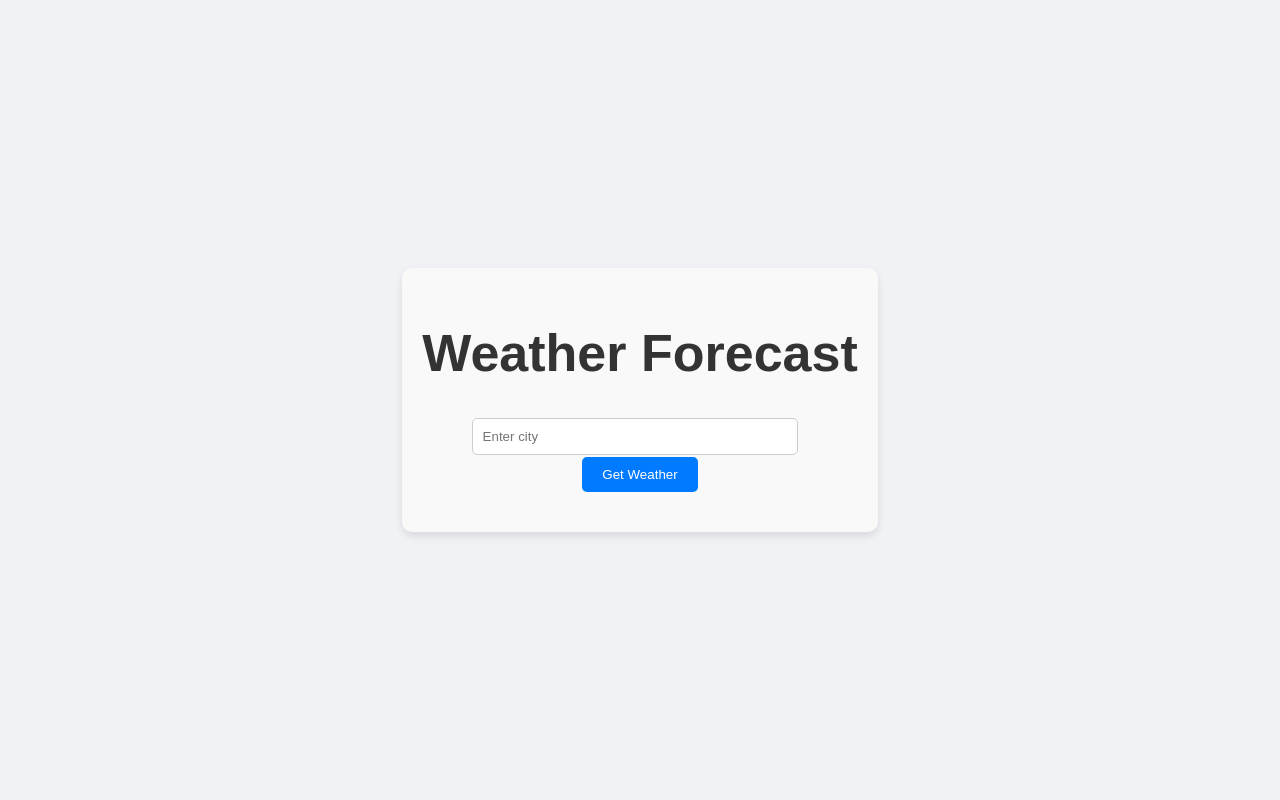
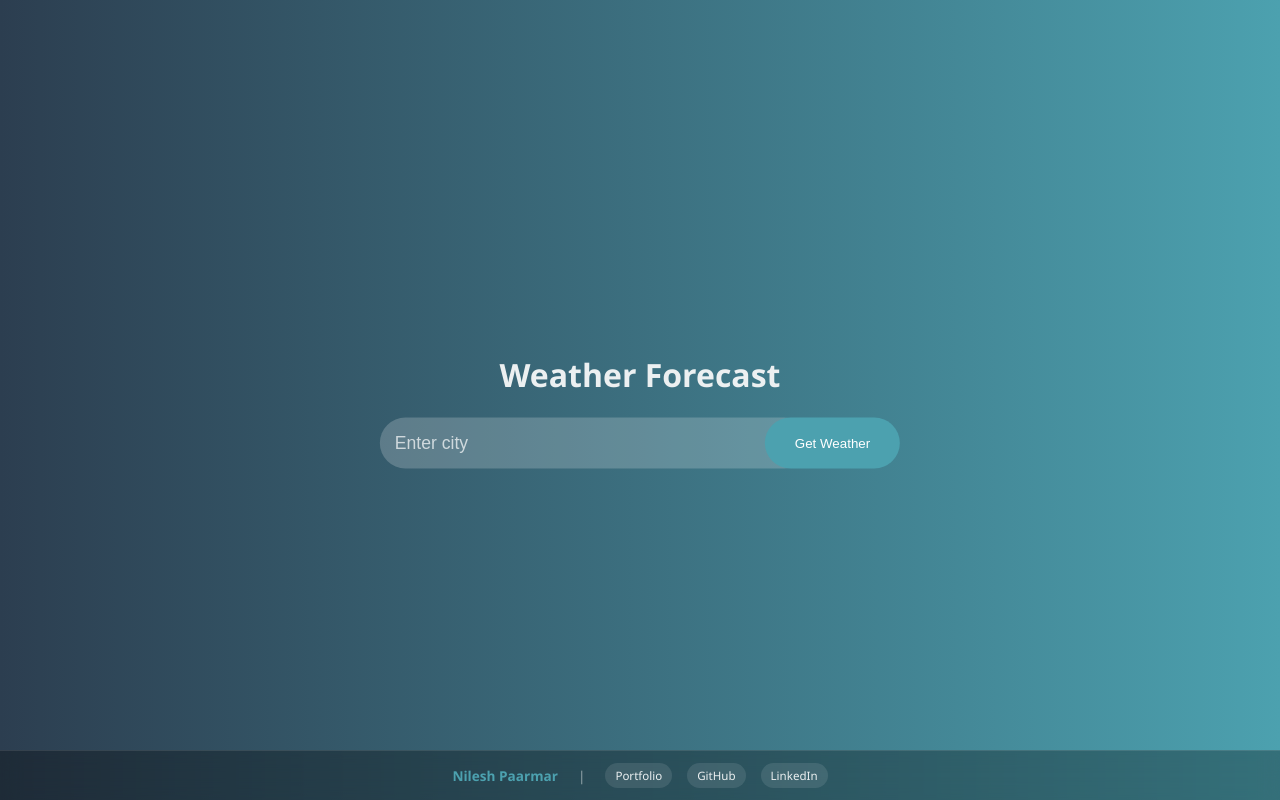
Before and after one commit to Nilesh-Parmar-05/weather-app, a React (Create React App) app: page / in a window 1280 px wide. Built offline with nearby package versions, Linux system fonts and the light colour scheme.

Commit message:
weathe ron left, forcast on right. search bar animation working.

```diff
--- a/src/App.css
+++ b/src/App.css
@@ -1,13 +1,11 @@
 /* src/App.css */
 
 .App {
-  text-align: center;
-  background-color: #f0f2f5;
-  min-height: 100vh;
   display: flex;
   flex-direction: column;
   align-items: center;
-  justify-content: center;
-  font-size: calc(10px + 2vmin);
-  color: #333;
+  height: 100vh;
+  width: 100vw;
+  box-sizing: border-box;
+  overflow: hidden; /* Prevent any scrolling at the app level */
 }
--- a/src/components/ForecastCard.js
+++ b/src/components/ForecastCard.js
@@ -13,7 +13,7 @@ const ForecastCard = ({ forecast }) => {
     <div className="forecast-card">
       <h3>{date}</h3>
       <img
-        src={`http://openweathermap.org/img/wn/${icon}.png`}
+        src={`http://openweathermap.org/img/wn/${icon}@2x.png`}
         alt={description}
       />
       <p className="temperature">{temp}°C</p>
--- a/src/components/Weather.css
+++ b/src/components/Weather.css
@@ -1,78 +1,137 @@
-
 /* src/components/Weather.css */
 
-.weather-container {
-  max-width: 600px;
-  margin: 50px auto;
-  padding: 20px;
-  text-align: center;
-  font-family: Arial, sans-serif;
-  border-radius: 10px;
-  box-shadow: 0 4px 8px rgba(0, 0, 0, 0.1);
-  background-color: #f9f9f9;
+.weather-app-container {
+  display: flex;
+  flex-direction: column;
+  width: 100%;
+  height: 100%;
+  transition: all 0.5s ease-in-out;
+}
+
+.search-container {
+  position: fixed;
+  top: 50%;
+  left: 50%;
+  transform: translate(-50%, -50%);
+  width: auto;
+  display: flex;
+  flex-direction: column;
+  align-items: center;
+  transition: all 0.5s ease-in-out;
+  z-index: 1001;
+}
+
+.weather-app-container.active .search-container {
+  top: 40px;
+  left: 40px;
+  transform: translate(0, 0);
+  align-items: flex-start;
+}
+
+.search-container h1 {
+  transition: opacity 0.3s ease-in-out;
+}
+
+.weather-app-container.active .search-container h1 {
+  opacity: 0;
+  height: 0;
+  margin: 0;
 }
 
 .search-bar {
-  margin-bottom: 20px;
+  display: flex;
+  justify-content: center;
   position: relative;
 }
 
 .search-bar input {
-  padding: 10px;
-  width: 70%;
-  margin-right: 10px;
-  border: 1px solid #ccc;
-  border-radius: 5px;
+  padding: 15px;
+  width: 400px;
+  border: none;
+  border-radius: 30px;
+  background: rgba(255, 255, 255, 0.2);
+  color: #ecf0f1;
+  font-size: 1.1em;
+  outline: none;
+  transition: background 0.3s;
+}
+
+.search-bar input::placeholder {
+  color: rgba(255, 255, 255, 0.7);
+}
+
+.search-bar input:focus {
+  background: rgba(255, 255, 255, 0.3);
 }
 
 .search-bar button {
-  padding: 10px 20px;
+  padding: 15px 30px;
   border: none;
-  background-color: #007bff;
+  background-color: #4ca1af;
   color: white;
-  border-radius: 5px;
+  border-radius: 30px;
   cursor: pointer;
+  margin-left: -45px;
+  transition: background-color 0.3s;
 }
 
 .search-bar button:hover {
-  background-color: #0056b3;
+  background-color: #5cc9d7;
 }
 
 .suggestions-list {
   position: absolute;
-  top: 100%;
+  top: 110%;
   left: 0;
-  right: 0;
-  background: white;
-  border: 1px solid #ccc;
-  border-top: none;
+  width: 400px;
+  background: rgba(255, 255, 255, 0.1);
+  backdrop-filter: blur(5px);
+  border-radius: 15px;
   list-style: none;
   margin: 0;
   padding: 0;
   z-index: 1000;
+  max-height: 200px;
+  overflow-y: auto;
 }
 
-.suggestions-list li {
-  padding: 10px;
-  cursor: pointer;
+.error {
+  color: #ff6b6b;
+  margin-top: 10px;
+  text-align: center;
 }
 
-.suggestions-list li:hover {
-  background-color: #f0f0f0;
+.weather-content {
+  display: flex;
+  flex-grow: 1;
+  width: 100%;
+  height: calc(100vh - 220px); /* More space for footer */
+  justify-content: space-between;
+  gap: 20px;
+  opacity: 0;
+  transform: translateY(20px);
+  transition: opacity 0.5s ease-in-out, transform 0.5s ease-in-out;
+  padding: 120px 20px 40px 20px; /* Added bottom padding for spacing */
+  box-sizing: border-box;
+  overflow: hidden; /* Prevent scrolling */
 }
 
-
-.error {
-  color: red;
-  margin-top: 10px;
+.weather-app-container.active .weather-content {
+  opacity: 1;
+  transform: translateY(0);
 }
 
 .weather-card {
-  margin-top: 20px;
-  padding: 20px;
-  border: 1px solid #ccc;
-  border-radius: 10px;
-  background-color: #fff;
+  flex: 0 0 45%; /* Fixed width to ensure both cards fit */
+  max-width: 45%;
+  padding: 15px; /* Reduced padding */
+  background: rgba(255, 255, 255, 0.15);
+  border-radius: 15px;
+  display: flex;
+  flex-direction: column;
+  height: calc(100vh - 280px); /* Fixed height to prevent footer overlap */
+  max-height: calc(100vh - 280px);
+  overflow-y: auto;
 }
 
 .weather-info {
@@ -80,65 +139,192 @@
   align-items: center;
   justify-content: center;
   flex-direction: column;
+  flex-grow: 1;
 }
 
 .weather-info img {
-  width: 100px;
-  height: 100px;
+  width: 100px; /* Reduced size */
+  height: 100px; /* Reduced size */
 }
 
 .temperature {
-  font-size: 2em;
-  margin: 10px 0;
+  font-size: 2.2em; /* Reduced size */
+  margin: 8px 0; /* Reduced margin */
 }
 
 .description {
   text-transform: capitalize;
-  margin-bottom: 10px;
+  margin-bottom: 8px; /* Reduced margin */
+  font-size: 1.1em; /* Reduced size */
 }
 
 .forecast-section {
-  margin-top: 30px;
-  padding-top: 20px;
-  border-top: 1px solid #eee;
+  flex: 0 0 45%; /* Fixed width to ensure both cards fit */
+  max-width: 45%;
+  padding: 15px; /* Reduced padding */
+  background: rgba(255, 255, 255, 0.1);
+  border-radius: 15px;
+  display: flex;
+  flex-direction: column;
+  height: calc(100vh - 280px); /* Fixed height to prevent footer overlap */
+  max-height: calc(100vh - 280px);
+  overflow-y: auto;
 }
 
-.forecast-cards-container {
-  display: flex;
-  justify-content: space-between; /* Distribute space evenly */
-  gap: 5px; /* Further reduced gap */
+.forecast-section h2 {
+  margin-top: 0;
+  margin-bottom: 15px; /* Reduced margin */
+  font-size: 1.4em; /* Reduced size */
 }
 
 .forecast-card {
-  flex: 1;
-  min-width: 80px; /* Adjusted min-width to account for padding and border */
-  max-width: 90px; /* Adjusted max-width to account for padding and border */
-  padding: 8px; /* Reduced padding */
-  border: 1px solid #ddd;
-  border-radius: 8px;
-  background-color: #fff;
-  box-shadow: 0 2px 4px rgba(0, 0, 0, 0.05);
-  text-align: center;
+  display: flex;
+  align-items: center;
+  justify-content: space-between;
+  padding: 12px; /* Reduced padding */
+  background: rgba(255, 255, 255, 0.1);
+  border-radius: 12px; /* Slightly smaller radius */
+  text-align: left;
+  margin-bottom: 8px; /* Reduced margin */
+}
+
+.forecast-card:last-child {
+  margin-bottom: 0;
 }
 
 .forecast-card h3 {
-  font-size: 0.9em;
-  margin-bottom: 5px;
-  color: #333;
+  font-size: 1.1em;
+  margin: 0;
 }
 
 .forecast-card img {
-  width: 40px;
-  height: 40px;
+  width: 50px; /* Reduced size */
+  height: 50px; /* Reduced size */
 }
 
 .forecast-card .temperature {
-  font-size: 1em;
+  font-size: 1.1em; /* Reduced size */
   font-weight: bold;
-  margin: 3px 0;
+  margin: 0;
 }
 
 .forecast-card .description {
-  font-size: 0.7em;
-  color: #666;
+  font-size: 0.85em; /* Reduced size */
+  color: #bdc3c7;
+  margin: 0;
 }
+/* Responsive design for smaller screens */
+@media (max-width: 768px) {
+  .weather-content {
+    flex-direction: column;
+    height: calc(100vh - 180px); /* Account for footer */
+    gap: 12px;
+    padding: 100px 15px 30px 15px; /* Added bottom padding */
+  }
+
+  .weather-card,
+  .forecast-section {
+    flex: 1;
+    max-width: 100%;
+    height: calc(45vh - 90px); /* Fixed height for mobile */
+    max-height: calc(45vh - 90px);
+    padding: 12px; /* Reduced padding */
+  }
+
+  .search-bar input {
+    width: 300px;
+  }
+
+  .weather-app-container.active .search-container {
+    top: 20px;
+    left: 20px;
+  }
+
+  .footer {
+    flex-direction: column;
+    gap: 8px;
+    padding: 8px;
+    font-size: 0.75em;
+  }
+
+  .footer .links {
+    gap: 8px;
+  }
+}
+
+@media (max-width: 480px) {
+  .search-bar input {
+    width: 250px;
+  }
+
+  .weather-content {
+    padding: 80px 10px 25px 10px; /* Added bottom padding */
+    height: calc(100vh - 160px); /* More space for footer */
+  }
+
+  .weather-app-container.active .search-container {
+    top: 10px;
+    left: 10px;
+  }
+
+  .weather-card,
+  .forecast-section {
+    padding: 10px; /* Further reduced padding */
+    height: calc(42vh - 80px); /* Even smaller for very small screens */
+    max-height: calc(42vh - 80px);
+  }
+
+  .footer .links a {
+    font-size: 0.7em;
+    padding: 3px 6px;
+  }
+}
+/* Footer Styles */
+.footer {
+  position: fixed;
+  bottom: 0;
+  left: 0;
+  right: 0;
+  background: rgba(0, 0, 0, 0.3);
+  backdrop-filter: blur(10px);
+  padding: 12px 20px; /* Reduced padding */
+  display: flex;
+  justify-content: center;
+  align-items: center;
+  gap: 15px; /* Reduced gap */
+  color: #ecf0f1;
+  font-size: 0.85em; /* Reduced font size */
+  z-index: 1000;
+  border-top: 1px solid rgba(255, 255, 255, 0.1);
+}
+
+.footer .developer-name {
+  font-weight: bold;
+  color: #4ca1af;
+}
+
+.footer .links {
+  display: flex;
+  gap: 15px;
+}
+
+.footer .links a {
+  color: #ecf0f1;
+  text-decoration: none;
+  padding: 5px 10px;
+  border-radius: 15px;
+  background: rgba(255, 255, 255, 0.1);
+  transition: all 0.3s ease;
+  font-size: 0.85em;
+}
+
+.footer .links a:hover {
+  background: rgba(76, 161, 175, 0.3);
+  color: #ffffff;
+  transform: translateY(-2px);
+}
+
+.footer .separator {
+  color: rgba(255, 255, 255, 0.5);
+  margin: 0 5px;
+}
--- a/src/components/Weather.js
+++ b/src/components/Weather.js
@@ -16,6 +16,7 @@ const Weather = () => {
   // State to handle errors
   const [error, setError] = useState(null);
   const [suggestions, setSuggestions] = useState([]);
+  const [showSuggestions, setShowSuggestions] = useState(false);
   const [forecast, setForecast] = useState([]); // New state for forecast
 
   // API key for OpenWeatherMap
@@ -31,9 +32,7 @@ const Weather = () => {
     }
     setLoading(true);
     setError(null);
-    setWeather(null);
-    setForecast([]); // Clear previous forecast
-    setSuggestions([]); // Clear suggestions
+
     try {
       const weatherResponse = await fetch(
         `https://api.openweathermap.org/data/2.5/weather?q=${selectedCity}&appid=${weatherApiKey}&units=metric`
@@ -53,7 +52,7 @@ const Weather = () => {
         throw new Error('Forecast data not found');
       }
       const forecastData = await forecastResponse.json();
-      // Filter for next 3 days (one entry per day around noon)
+      // Filter for next 5 days (one entry per day around noon)
       const dailyForecasts = {};
       forecastData.list.forEach(item => {
         const date = new Date(item.dt * 1000).toLocaleDateString();
@@ -65,6 +64,9 @@ const Weather = () => {
 
     } catch (error) {
       setError(error.message);
+      // If the new search fails, clear the old data to reset the UI
+      setWeather(null);
+      setForecast([]);
     } finally {
       setLoading(false);
     }
@@ -90,19 +92,33 @@ const Weather = () => {
   const handleInputChange = (e) => {
     const value = e.target.value;
     setCity(value);
+    if (value.length > 2) {
       fetchSuggestions(value);
+      setShowSuggestions(true);
+    } else {
+      setSuggestions([]);
+      setShowSuggestions(false);
+    }
   };
 
   const handleSuggestionClick = (suggestion) => {
     const selectedCity = suggestion.properties.city;
     setCity(selectedCity);
     setSuggestions([]);
+    setShowSuggestions(false);
     fetchWeather(selectedCity);
+  };
+
+  const handleSearch = () => {
+    fetchWeather(city);
+    setSuggestions([]);
+    setShowSuggestions(false);
   };
 
 
   return (
-    <div className="weather-container">
+    <div className={`weather-app-container ${weather ? 'active' : ''}`}>
+      <div className="search-container">
         <h1>Weather Forecast</h1>
         <div className="search-bar">
           <input
@@ -111,13 +127,13 @@ const Weather = () => {
             onChange={handleInputChange}
             onKeyDown={(e) => {
               if (e.key === 'Enter') {
-              fetchWeather(city);
+                handleSearch();
               }
             }}
             placeholder="Enter city"
           />
-        <button onClick={() => fetchWeather(city)}>Get Weather</button>
-        {suggestions.length > 0 && (
+          <button onClick={handleSearch}>Get Weather</button>
+          {showSuggestions && suggestions.length > 0 && (
             <ul className="suggestions-list">
               {suggestions.map((suggestion) => (
                 <li
@@ -130,20 +146,39 @@ const Weather = () => {
             </ul>
           )}
         </div>
-      {loading && <p>Loading...</p>}
-      {error && <p className="error">{error}</p>}
+      </div>
+
+      {loading && <p className="loading-message">Loading...</p>}
+      {error && <p className="error-message">{error}</p>}
+
+      <div className="weather-content">
         {weather && <WeatherCard weather={weather} />}
-
         {forecast.length > 0 && (
           <div className="forecast-section">
             <h2>5-Day Forecast</h2>
-          <div className="forecast-cards-container">
             {forecast.map((dayForecast) => (
               <ForecastCard key={dayForecast.dt} forecast={dayForecast} />
             ))}
           </div>
+        )}
       </div>
-      )}
+
+      {/* Footer */}
+      <div className="footer">
+        <span className="developer-name">Nilesh Paarmar</span>
+        <span className="separator">|</span>
+        <div className="links">
+          <a href="https://your-portfolio-link.com" target="_blank" rel="noopener noreferrer">
+            Portfolio
+          </a>
+          <a href="https://github.com/your-github-username" target="_blank" rel="noopener noreferrer">
+            GitHub
+          </a>
+          <a href="https://linkedin.com/in/your-linkedin-profile" target="_blank" rel="noopener noreferrer">
+            LinkedIn
+          </a>
+        </div>
+      </div>
     </div>
   );
 };
--- a/src/components/WeatherCard.js
+++ b/src/components/WeatherCard.js
@@ -18,7 +18,7 @@ const WeatherCard = ({ weather }) => {
       <h2>{name}</h2>
       <div className="weather-info">
         <img
-          src={`http://openweathermap.org/img/wn/${icon}.png`}
+          src={`http://openweathermap.org/img/wn/${icon}@2x.png`}
           alt={description}
         />
         <p className="temperature">{temp}°C</p>
--- a/src/index.css
+++ b/src/index.css
@@ -2,15 +2,18 @@
 
 body {
   margin: 0;
-  font-family: -apple-system, BlinkMacSystemFont, 'Segoe UI', 'Roboto', 'Oxygen',
-    'Ubuntu', 'Cantarell', 'Fira Sans', 'Droid Sans', 'Helvetica Neue',
-    sans-serif;
+  font-family: 'Segoe UI', 'Roboto', 'Oxygen', 'Ubuntu', 'Cantarell', 'Fira Sans', 'Droid Sans', 'Helvetica Neue', sans-serif;
   -webkit-font-smoothing: antialiased;
   -moz-osx-font-smoothing: grayscale;
-  background-color: #f0f2f5;
+  background: linear-gradient(to right, #2c3e50, #4ca1af);
+  color: #ecf0f1;
+  display: flex;
+  justify-content: center;
+  align-items: center;
+  height: 100vh; /* Use height instead of min-height */
+  overflow: hidden; /* Disable all scrolling */
 }
 
 code {
-  font-family: source-code-pro, Menlo, Monaco, Consolas, 'Courier New',
-    monospace;
+  font-family: source-code-pro, Menlo, Monaco, Consolas, 'Courier New', monospace;
 }
```
Lines whose indentation alone changed are shown as unchanged.
